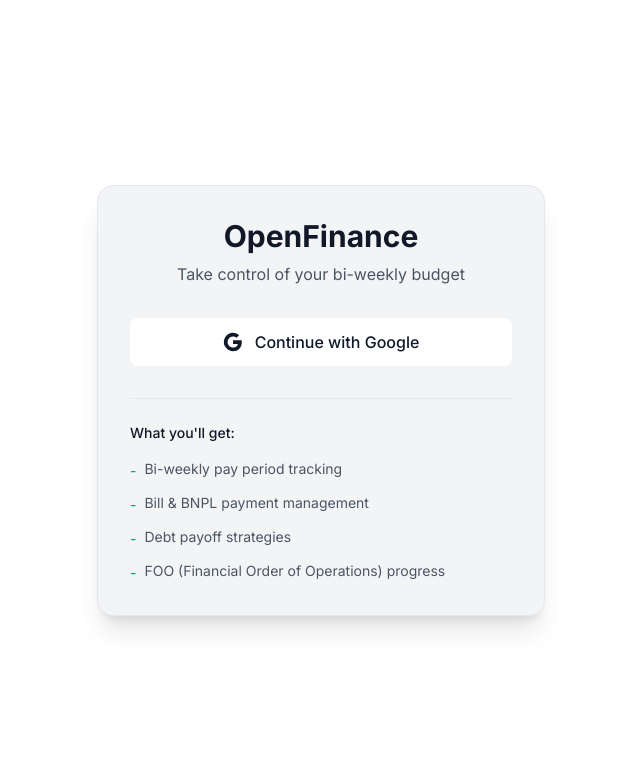
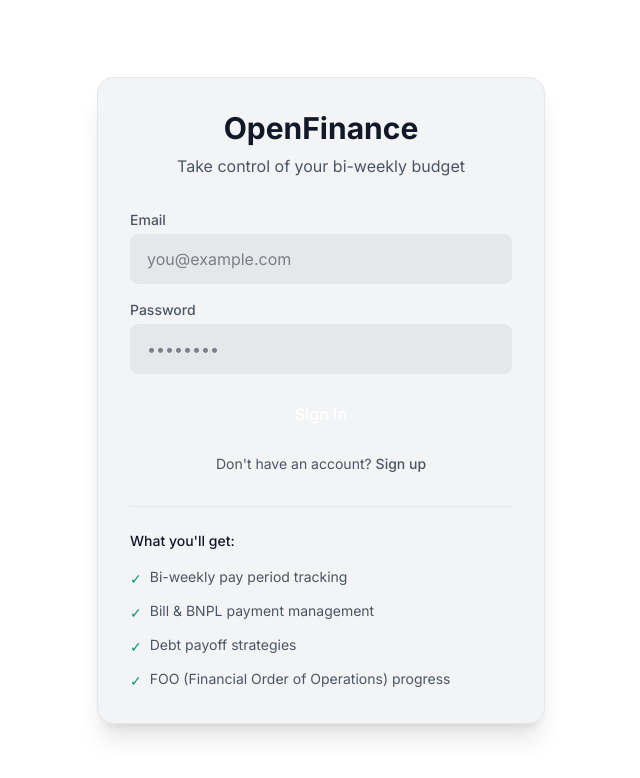
Before and after one commit to ctaho19/openfinance, a Next.js app: page /login in a window 1280 px wide. Shown: the top 778 px of the page, without its empty margins (319-959 px from the left). Built offline with nearby package versions, Linux system fonts and the light colour scheme; no server answers.

Commit message:
Switch to email/password auth, fix SST config for free tier
Amp-Thread-ID: https://ampcode.com/threads/T-35f0d454-1281-4a01-a46f-ffa77d7b3cfa
Co-authored-by: Amp <amp@ampcode.com>

```diff
--- a/package.json
+++ b/package.json
@@ -14,6 +14,7 @@
   "dependencies": {
     "@auth/prisma-adapter": "^2.11.1",
     "@prisma/client": "^6.19.0",
+    "bcryptjs": "^3.0.3",
     "date-fns": "^4.1.0",
     "lucide-react": "^0.555.0",
     "next": "16.0.5",
@@ -25,6 +26,7 @@
   },
   "devDependencies": {
     "@tailwindcss/postcss": "^4",
+    "@types/bcryptjs": "^2.4.6",
     "@types/node": "^20",
     "@types/react": "^19",
     "@types/react-dom": "^19",
--- /dev/null
+++ b/src/app/api/auth/register/route.ts
@@ -0,0 +1,56 @@
+import { NextResponse } from "next/server";
+import { prisma } from "@/lib/db";
+import bcrypt from "bcryptjs";
+
+export async function POST(request: Request) {
+  try {
+    const { email, password, name } = await request.json();
+
+    if (!email || !password) {
+      return NextResponse.json(
+        { error: "Email and password are required" },
+        { status: 400 }
+      );
+    }
+
+    if (password.length < 8) {
+      return NextResponse.json(
+        { error: "Password must be at least 8 characters" },
+        { status: 400 }
+      );
+    }
+
+    const existingUser = await prisma.user.findUnique({
+      where: { email },
+    });
+
+    if (existingUser) {
+      return NextResponse.json(
+        { error: "Email already registered" },
+        { status: 400 }
+      );
+    }
+
+    const hashedPassword = await bcrypt.hash(password, 12);
+
+    const user = await prisma.user.create({
+      data: {
+        email,
+        password: hashedPassword,
+        name: name || null,
+      },
+    });
+
+    return NextResponse.json({
+      id: user.id,
+      email: user.email,
+      name: user.name,
+    });
+  } catch (error) {
+    console.error("Registration error:", error);
+    return NextResponse.json(
+      { error: "Failed to create account" },
+      { status: 500 }
+    );
+  }
+}
--- /dev/null
+++ b/src/app/login/login-form.tsx
@@ -0,0 +1,145 @@
+"use client";
+
+import { useState } from "react";
+import { signIn } from "next-auth/react";
+import { useRouter } from "next/navigation";
+
+export default function LoginForm() {
+  const router = useRouter();
+  const [isLogin, setIsLogin] = useState(true);
+  const [isLoading, setIsLoading] = useState(false);
+  const [error, setError] = useState("");
+
+  const [formData, setFormData] = useState({
+    email: "",
+    password: "",
+    name: "",
+  });
+
+  const handleSubmit = async (e: React.FormEvent) => {
+    e.preventDefault();
+    setIsLoading(true);
+    setError("");
+
+    try {
+      if (isLogin) {
+        const result = await signIn("credentials", {
+          email: formData.email,
+          password: formData.password,
+          redirect: false,
+        });
+
+        if (result?.error) {
+          setError("Invalid email or password");
+        } else {
+          router.push("/dashboard");
+          router.refresh();
+        }
+      } else {
+        const res = await fetch("/api/auth/register", {
+          method: "POST",
+          headers: { "Content-Type": "application/json" },
+          body: JSON.stringify(formData),
+        });
+
+        const data = await res.json();
+
+        if (!res.ok) {
+          setError(data.error || "Failed to create account");
+        } else {
+          const result = await signIn("credentials", {
+            email: formData.email,
+            password: formData.password,
+            redirect: false,
+          });
+
+          if (result?.ok) {
+            router.push("/dashboard");
+            router.refresh();
+          }
+        }
+      }
+    } catch {
+      setError("Something went wrong");
+    } finally {
+      setIsLoading(false);
+    }
+  };
+
+  return (
+    <form onSubmit={handleSubmit} className="space-y-4">
+      {!isLogin && (
+        <div>
+          <label htmlFor="name" className="block text-sm font-medium text-theme-secondary mb-1">
+            Name
+          </label>
+          <input
+            id="name"
+            type="text"
+            value={formData.name}
+            onChange={(e) => setFormData({ ...formData, name: e.target.value })}
+            className="w-full px-4 py-3 rounded-lg bg-theme-tertiary border border-theme text-theme-primary placeholder-theme-tertiary focus:outline-none focus:ring-2 focus:ring-accent"
+            placeholder="Your name"
+          />
+        </div>
+      )}
+
+      <div>
+        <label htmlFor="email" className="block text-sm font-medium text-theme-secondary mb-1">
+          Email
+        </label>
+        <input
+          id="email"
+          type="email"
+          required
+          value={formData.email}
+          onChange={(e) => setFormData({ ...formData, email: e.target.value })}
+          className="w-full px-4 py-3 rounded-lg bg-theme-tertiary border border-theme text-theme-primary placeholder-theme-tertiary focus:outline-none focus:ring-2 focus:ring-accent"
+          placeholder="you@example.com"
+        />
+      </div>
+
+      <div>
+        <label htmlFor="password" className="block text-sm font-medium text-theme-secondary mb-1">
+          Password
+        </label>
+        <input
+          id="password"
+          type="password"
+          required
+          minLength={8}
+          value={formData.password}
+          onChange={(e) => setFormData({ ...formData, password: e.target.value })}
+          className="w-full px-4 py-3 rounded-lg bg-theme-tertiary border border-theme text-theme-primary placeholder-theme-tertiary focus:outline-none focus:ring-2 focus:ring-accent"
+          placeholder={isLogin ? "••••••••" : "At least 8 characters"}
+        />
+      </div>
+
+      {error && (
+        <p className="text-red-500 text-sm">{error}</p>
+      )}
+
+      <button
+        type="submit"
+        disabled={isLoading}
+        className="w-full bg-accent hover:bg-accent/90 text-white rounded-lg px-4 py-3 font-medium transition-colors disabled:opacity-50"
+      >
+        {isLoading ? "Loading..." : isLogin ? "Sign In" : "Create Account"}
+      </button>
+
+      <p className="text-center text-sm text-theme-secondary">
+        {isLogin ? "Don't have an account?" : "Already have an account?"}{" "}
+        <button
+          type="button"
+          onClick={() => {
+            setIsLogin(!isLogin);
+            setError("");
+          }}
+          className="text-accent hover:underline font-medium"
+        >
+          {isLogin ? "Sign up" : "Sign in"}
+        </button>
+      </p>
+    </form>
+  );
+}
--- a/src/app/login/page.tsx
+++ b/src/app/login/page.tsx
@@ -1,6 +1,6 @@
-import { signIn } from "@/lib/auth";
 import { redirect } from "next/navigation";
 import { auth } from "@/lib/auth";
+import LoginForm from "./login-form";
 
 export default async function LoginPage() {
   const session = await auth();
@@ -20,37 +20,7 @@ export default async function LoginPage() {
             </p>
           </div>
 
-          <form
-            action={async () => {
-              "use server";
-              await signIn("google", { redirectTo: "/dashboard" });
-            }}
-          >
-            <button
-              type="submit"
-              className="w-full flex items-center justify-center gap-3 bg-white text-gray-900 rounded-lg px-4 py-3 font-medium hover:bg-gray-100 transition-colors"
-            >
-              <svg className="w-5 h-5" viewBox="0 0 24 24">
-                <path
-                  fill="currentColor"
-                  d="M22.56 12.25c0-.78-.07-1.53-.2-2.25H12v4.26h5.92c-.26 1.37-1.04 2.53-2.21 3.31v2.77h3.57c2.08-1.92 3.28-4.74 3.28-8.09z"
-                />
-                <path
-                  fill="currentColor"
-                  d="M12 23c2.97 0 5.46-.98 7.28-2.66l-3.57-2.77c-.98.66-2.23 1.06-3.71 1.06-2.86 0-5.29-1.93-6.16-4.53H2.18v2.84C3.99 20.53 7.7 23 12 23z"
-                />
-                <path
-                  fill="currentColor"
-                  d="M5.84 14.09c-.22-.66-.35-1.36-.35-2.09s.13-1.43.35-2.09V7.07H2.18C1.43 8.55 1 10.22 1 12s.43 3.45 1.18 4.93l2.85-2.22.81-.62z"
-                />
-                <path
-                  fill="currentColor"
-                  d="M12 5.38c1.62 0 3.06.56 4.21 1.64l3.15-3.15C17.45 2.09 14.97 1 12 1 7.7 1 3.99 3.47 2.18 7.07l3.66 2.84c.87-2.6 3.3-4.53 6.16-4.53z"
-                />
-              </svg>
-              Continue with Google
-            </button>
-          </form>
+          <LoginForm />
 
           <div className="mt-8 pt-6 border-t border-theme">
             <h2 className="text-sm font-medium text-theme-primary mb-4">
@@ -58,19 +28,19 @@ export default async function LoginPage() {
             </h2>
             <ul className="space-y-3 text-sm text-theme-secondary">
               <li className="flex items-start gap-2">
-                <span className="text-emerald-600 dark:text-emerald-500 mt-0.5">-</span>
+                <span className="text-emerald-600 dark:text-emerald-500 mt-0.5">✓</span>
                 Bi-weekly pay period tracking
               </li>
               <li className="flex items-start gap-2">
-                <span className="text-emerald-600 dark:text-emerald-500 mt-0.5">-</span>
+                <span className="text-emerald-600 dark:text-emerald-500 mt-0.5">✓</span>
                 Bill & BNPL payment management
               </li>
               <li className="flex items-start gap-2">
-                <span className="text-emerald-600 dark:text-emerald-500 mt-0.5">-</span>
+                <span className="text-emerald-600 dark:text-emerald-500 mt-0.5">✓</span>
                 Debt payoff strategies
               </li>
               <li className="flex items-start gap-2">
-                <span className="text-emerald-600 dark:text-emerald-500 mt-0.5">-</span>
+                <span className="text-emerald-600 dark:text-emerald-500 mt-0.5">✓</span>
                 FOO (Financial Order of Operations) progress
               </li>
             </ul>
--- a/src/lib/auth.ts
+++ b/src/lib/auth.ts
@@ -1,45 +1,81 @@
 import NextAuth from "next-auth";
-import Google from "next-auth/providers/google";
+import Credentials from "next-auth/providers/credentials";
 import { PrismaAdapter } from "@auth/prisma-adapter";
 import { prisma } from "./db";
+import bcrypt from "bcryptjs";
 
-function getAuthConfig() {
-  let authSecret = process.env.AUTH_SECRET;
-  let googleClientId = process.env.GOOGLE_CLIENT_ID;
-  let googleClientSecret = process.env.GOOGLE_CLIENT_SECRET;
+function getAuthSecret() {
+  if (process.env.AUTH_SECRET) {
+    return process.env.AUTH_SECRET;
+  }
 
-  // Try SST Resource linking
   try {
     // eslint-disable-next-line @typescript-eslint/no-require-imports
     const { Resource } = require("sst");
-    if (Resource.AuthSecret?.value) authSecret = Resource.AuthSecret.value;
-    if (Resource.GoogleClientId?.value) googleClientId = Resource.GoogleClientId.value;
-    if (Resource.GoogleClientSecret?.value) googleClientSecret = Resource.GoogleClientSecret.value;
+    if (Resource.AuthSecret?.value) return Resource.AuthSecret.value;
   } catch {
-    // SST not available, use env vars
+    // SST not available
   }
 
-  return { authSecret, googleClientId, googleClientSecret };
+  throw new Error("AUTH_SECRET is not set");
 }
-
-const config = getAuthConfig();
 
 export const { handlers, signIn, signOut, auth } = NextAuth({
   adapter: PrismaAdapter(prisma),
-  secret: config.authSecret,
+  secret: getAuthSecret(),
+  session: {
+    strategy: "jwt",
+  },
   providers: [
-    Google({
-      clientId: config.googleClientId!,
-      clientSecret: config.googleClientSecret!,
+    Credentials({
+      name: "credentials",
+      credentials: {
+        email: { label: "Email", type: "email" },
+        password: { label: "Password", type: "password" },
+      },
+      async authorize(credentials) {
+        if (!credentials?.email || !credentials?.password) {
+          return null;
+        }
+
+        const user = await prisma.user.findUnique({
+          where: { email: credentials.email as string },
+        });
+
+        if (!user || !user.password) {
+          return null;
+        }
+
+        const isValid = await bcrypt.compare(
+          credentials.password as string,
+          user.password
+        );
+
+        if (!isValid) {
+          return null;
+        }
+
+        return {
+          id: user.id,
+          email: user.email,
+          name: user.name,
+        };
+      },
     }),
   ],
   pages: {
     signIn: "/login",
   },
   callbacks: {
-    session({ session, user }) {
-      if (session.user) {
-        session.user.id = user.id;
+    async jwt({ token, user }) {
+      if (user) {
+        token.id = user.id;
+      }
+      return token;
+    },
+    async session({ session, token }) {
+      if (session.user && token.id) {
+        session.user.id = token.id as string;
       }
       return session;
     },
```
Also changed, not shown: sst.config.ts (+12 -7 lines), 2 other files (tests, documents, lock files or other folders).
